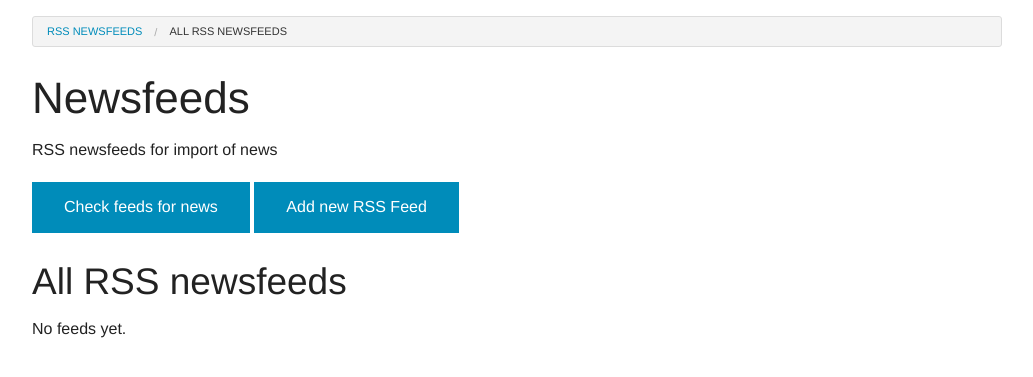
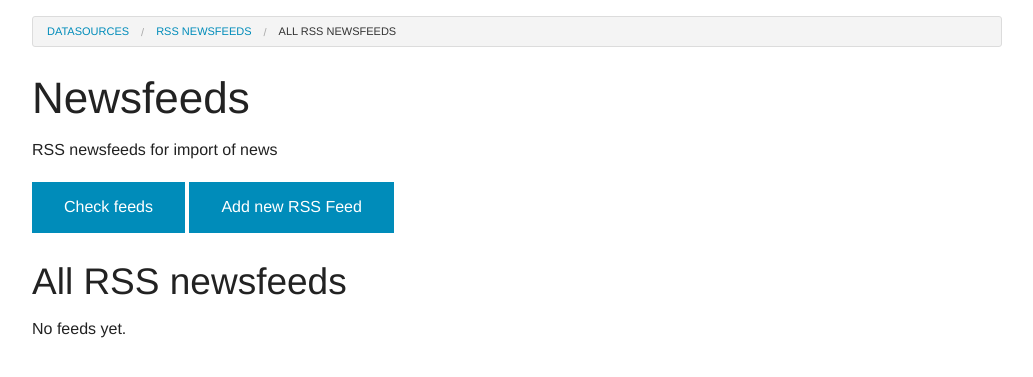
Before and after one commit to opensemanticsearch/open-semantic-search-apps, a Django app: template src/rss_manager/templates/rss_manager/rss_feed_list.html in a window 1280 px wide. Shown: the part 45-422 px from the top of the page, without its empty margins (123-1156 px from the left). Run offline with Django 3.2, Linux system fonts and the light colour scheme; the template is opened without the code that fills it, so the values that code supplies are empty.

Commit message:
Integrate RSS manager for indexing RSS newsfeeds to datasources UI

```diff
--- a/src/rss_manager/templates/rss_manager/rss_feed_list.html
+++ b/src/rss_manager/templates/rss_manager/rss_feed_list.html
@@ -8,15 +8,16 @@
 
 <br>
 
-<ul class="breadcrumbs"><li><a href="{% url 'rss_manager:index' %}">RSS Newsfeeds</a></li>
-
+<ul class="breadcrumbs">
+<li><a href="{% url 'datasources:index' %}">Datasources</a></li>
+<li><a href="{% url 'rss_manager:index' %}">RSS Newsfeeds</a></li>
  <li class="current"><a href="#">All RSS Newsfeeds</a></li>
   </ul>
 
 <h1>Newsfeeds</h1>
 <p>RSS newsfeeds for import of news</p>
 
-<a class="button" href="{% url 'rss_manager:import_feeds' %}">Check feeds for news</a>
+<a class="button" href="{% url 'rss_manager:import_feeds' %}">Check feeds</a>
 
 <a class="button" href="{% url 'rss_manager:create' %}">Add new RSS Feed</a>
 
--- a/src/rss_manager/views.py
+++ b/src/rss_manager/views.py
@@ -1,4 +1,3 @@
-from django.shortcuts import render
 from django.shortcuts import render
 from django.shortcuts import render_to_response
 from django.core.urlresolvers import reverse
@@ -50,7 +49,6 @@ def create_feed(request):
 
 
 		if form.is_valid():
-			print "form valid"
 			feed = form.save()
 
 			return HttpResponseRedirect( reverse('rss_manager:detail', args=[feed.pk]) ) # Redirect after POST
@@ -145,8 +143,8 @@ def import_feeds(request):
 					add_to_queue = False
 
 			if verbose:
-				log.append( "Last import: {}".format(feed.last_imported) )
-				log.append( "Next import: {}".format(next_import) )
+				log.append( "Last addition to queue: {}".format(feed.last_imported) )
+				log.append( "Next addition to queue: {}".format(next_import) )
 
 
 		if add_to_queue:
```
